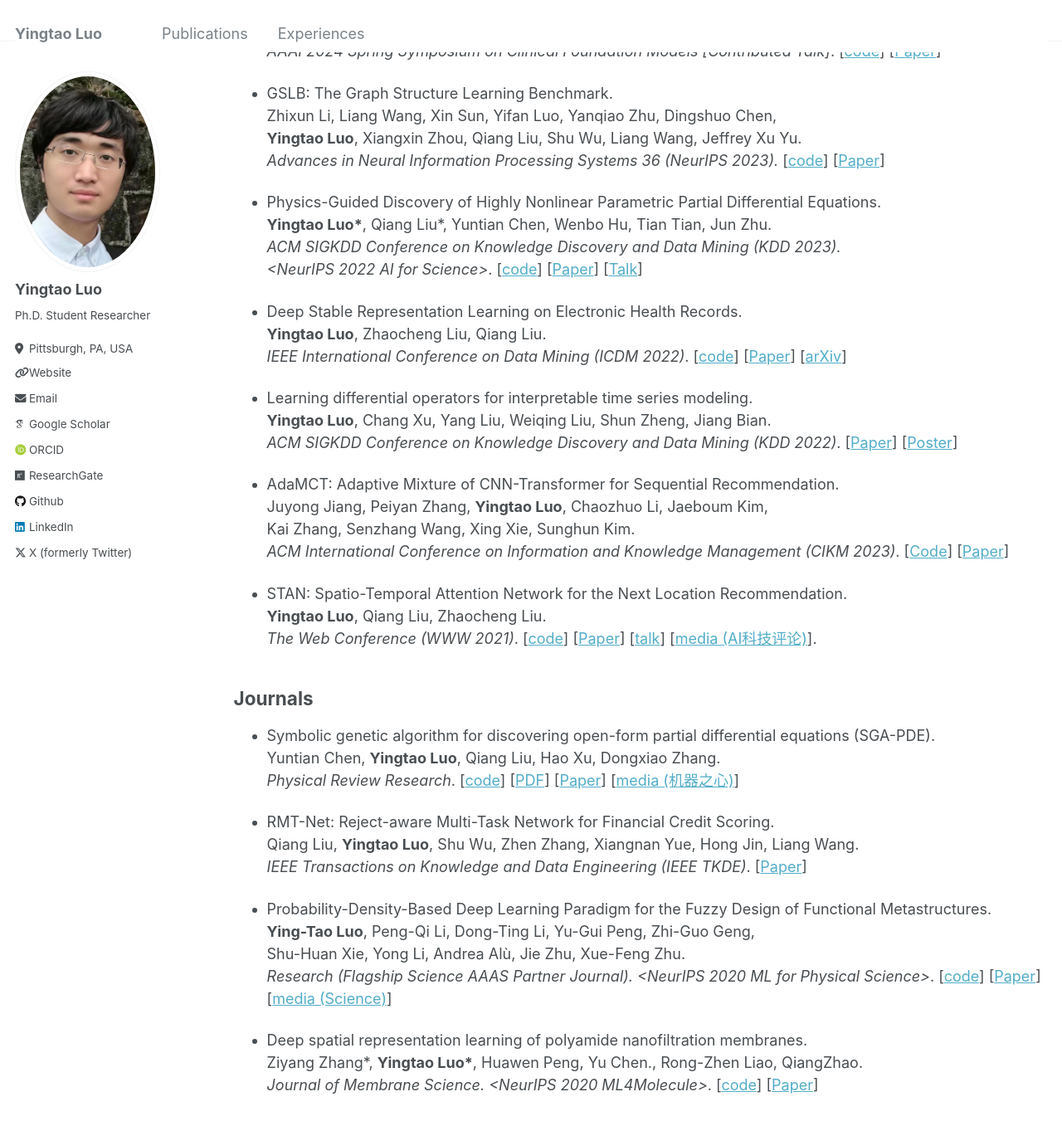
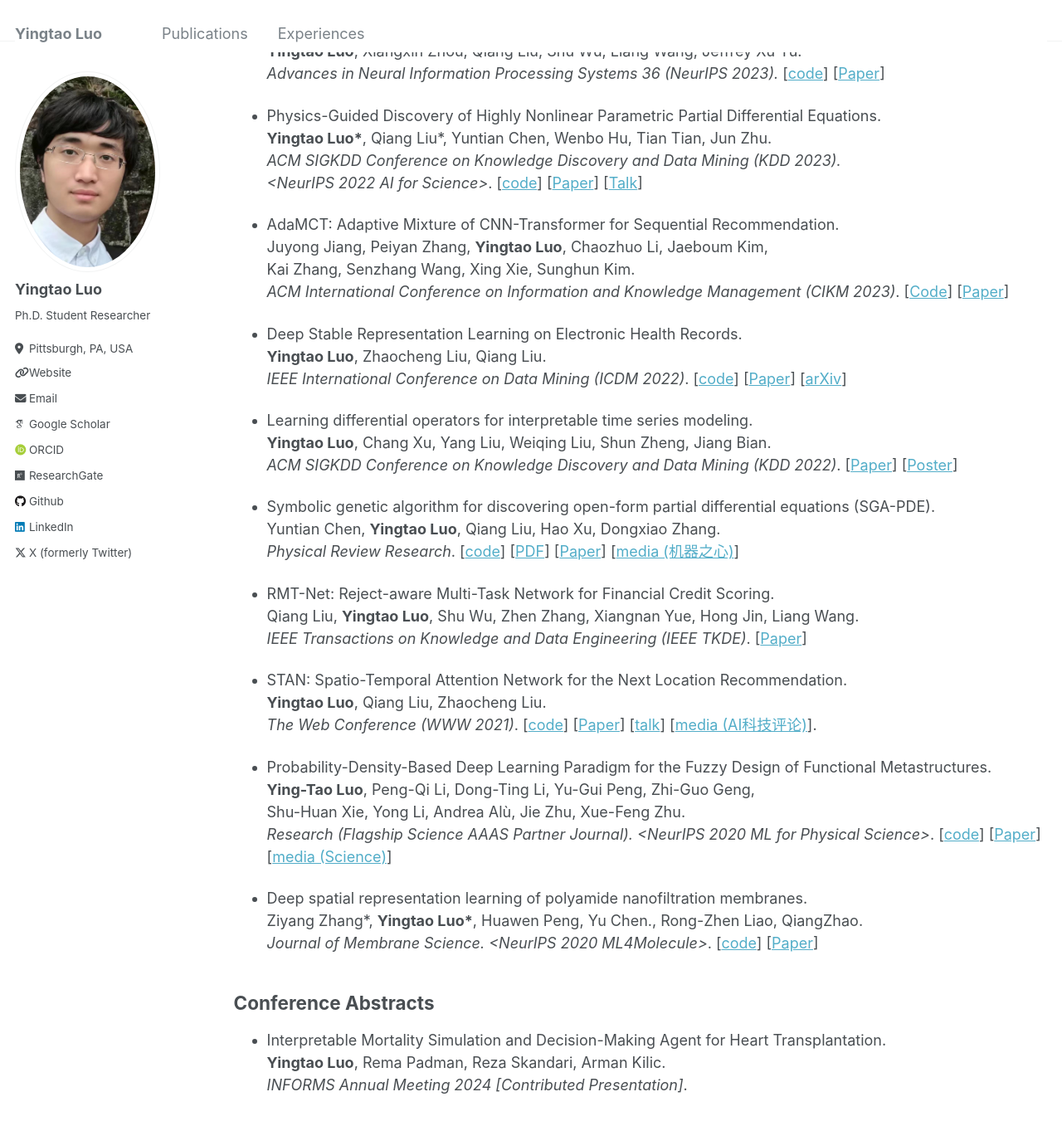
Before and after one commit to yingtaoluo/yingtaoluo.github.io, a Jekyll site: the page built from _pages/publications.md, in a window 1280 px wide and 1400 px high, scrolled down 989 px. Shown: the top 1357 px of the window at 83% size. Built offline with Jekyll 4.4.1, drawn with Linux system fonts in a browser that asks for light colours; some web fonts are replaced; part of the change alters nothing that is shown; some of the changed text lies outside the part shown.

Commit message:
Update publications.md

```diff
--- a/_pages/publications.md
+++ b/_pages/publications.md
@@ -15,17 +15,11 @@ author_profile: true
 <> Presentation at a Workshop
 [Media] coverage report link
 
-
-## Conferences
-
+## Conference Proceedings & Journals
 
 * Your Diffusion Model is Secretly a Noise Classifier and Benefits from Contrastive Training.
 Yunshu Wu, __Yingtao Luo__, Xianghao Kong, Evangelos E. Papalexakis, Greg Ver Steeg.
 *Advances in Neural Information Processing Systems 37 (NeurIPS 2024).* [[Code](https://github.com/yunshuwu/ContrastiveDiffusionLoss)] [[Paper](https://openreview.net/forum?id=RE7wPI4vfT)]
-
-* Interpretable Mortality Simulation and Decision-Making Agent for Heart Transplantation.
-__Yingtao Luo__, Rema Padman, Reza Skandari, Arman Kilic.
-*INFORMS Annual Meeting 2024 [Contributed Presentation]*.
 
 * From One to Zero: RAG-IM Adapts Language Models for Interpretable Zero-Shot Predictions on Clinical Tabular Data.
 Sazan Mahbub, Caleb Ellington, Sina Alinejad, Kevin Wen, __Yingtao Luo__, Ben Lengerich, Eric P Xing.
@@ -57,6 +51,11 @@ __Yingtao Luo\*__, Qiang Liu\*, Yuntian Chen, Wenbo Hu, Tian Tian, Jun Zhu.
 *ACM SIGKDD Conference on Knowledge Discovery and Data Mining (KDD 2023).*
 *<NeurIPS 2022 AI for Science>*. [[code](https://github.com/yingtaoluo/Highly-Nonlinear-PDE-Discovery)] [[Paper](https://doi.org/10.1145/3580305.3599466)] [[Talk](https://dl.acm.org/doi/10.1145/3580305.3599466#)]
 
+* AdaMCT: Adaptive Mixture of CNN-Transformer for Sequential Recommendation.
+Juyong Jiang, Peiyan Zhang, __Yingtao Luo__, Chaozhuo Li, Jaeboum Kim,
+Kai Zhang, Senzhang Wang, Xing Xie, Sunghun Kim.
+*ACM International Conference on Information and Knowledge Management (CIKM 2023)*. [[Code](https://github.com/juyongjiang/AdaMCT)]  [[Paper](https://doi.org/10.1145/3583780.3614773)]
+
 * Deep Stable Representation Learning on Electronic Health Records.
 __Yingtao Luo__, Zhaocheng Liu, Qiang Liu.
 *IEEE International Conference on Data Mining (ICDM 2022)*. [[code](https://github.com/yingtaoluo/Causal-Healthcare-Emebedding)] [[Paper](https://doi.org/10.1109/ICDM54844.2022.00134)]  [[arXiv](https://arxiv.org/abs/2209.01321)]
@@ -65,16 +64,6 @@ __Yingtao Luo__, Zhaocheng Liu, Qiang Liu.
 __Yingtao Luo__, Chang Xu, Yang Liu, Weiqing Liu, Shun Zheng, Jiang Bian.
 *ACM SIGKDD Conference on Knowledge Discovery and Data Mining (KDD 2022)*.  [[Paper](https://doi.org/10.1145/3534678.3539245)] [[Poster](https://github.com/yingtaoluo/yingtaoluo.github.io/blob/master/_publications/LDO_poster.pdf)]
 
-* AdaMCT: Adaptive Mixture of CNN-Transformer for Sequential Recommendation.
-Juyong Jiang, Peiyan Zhang, __Yingtao Luo__, Chaozhuo Li, Jaeboum Kim,
-Kai Zhang, Senzhang Wang, Xing Xie, Sunghun Kim.
-*ACM International Conference on Information and Knowledge Management (CIKM 2023)*. [[Code](https://github.com/juyongjiang/AdaMCT)]  [[Paper](https://doi.org/10.1145/3583780.3614773)]
-
-* STAN: Spatio-Temporal Attention Network for the Next Location Recommendation.
-__Yingtao Luo__, Qiang Liu, Zhaocheng Liu.
-*The Web Conference (WWW 2021)*. [[code](https://github.com/yingtaoluo/Spatial-Temporal-Attention-Network-for-POI-Recommendation)] [[Paper](https://doi.org/10.1145/3442381.3449998)] [[talk](https://www.youtube.com/watch?v=ajNzESvOvzs)] [[media (AI科技评论)](https://mp.weixin.qq.com/s/4WQtyvl5Mh9VdLQ8fCCsxg)].
-
-## Journals
 * Symbolic genetic algorithm for discovering open-form partial differential equations (SGA-PDE).
 Yuntian Chen, __Yingtao Luo__, Qiang Liu, Hao Xu, Dongxiao Zhang.
 *Physical Review Research*. [[code](https://github.com/YuntianChen/SGA-PDE)]  [[PDF](https://journals.aps.org/prresearch/pdf/10.1103/PhysRevResearch.4.023174)]  [[Paper](https://doi.org/10.1103/PhysRevResearch.4.023174)] [[media (机器之心)](https://mp.weixin.qq.com/s?__biz=MzA3MzI4MjgzMw==&mid=2650848139&idx=4&sn=2e5b6578eba657f34871dcf365a288a4&chksm=84e57ff5b392f6e3cbc91fe49d3947824ac7b4d9c7221b9b84ce51a8f0effb1541f35b971145&mpshare=1&scene=24&srcid=0613OlNUYpsdL23cCoDUQxh6&sharer_sharetime=1655123628611&sharer_shareid=4dd9eb6cb1a869d65c4c84d36c4c5186&ascene=14&devicetype=android-29&version=28002357&nettype=WIFI&abtest_cookie=AAACAA%3D%3D&lang=en&countrycode=US&exportkey=n_ChQIAhIQwQYwfEQItITx%2FvrRWt15ZRLsAQIE97dBBAEAAAAAACsoDa14%2FLUAAAAOpnltbLcz9gKNyK89dVj0fO6UJZ5qnYFTkrzP0tVYmAMW6LbRvvfxjyo%2B%2BDMeVLJSoW1IncmlvSQIKJ7ngkmunbNHHExYpF47aOAvaLcmU37ulrLHVWTXFurV2KuNpAk3X1bpuSMjLwZ3Nfx5vhvJcrBGqTrwZTbsQRYaRafsl6qMLkESb3ekh4vmA2YhUACsCYqYEFel8KffkfV89Uk0K866pKlr3Txb7pOXpxmsdk%2Fkom0kVcSIX2ZW3M6iI89Zgq%2B1QjL%2BiT158XMEscaQ7ZiiRS0h&pass_ticket=6vQfl0nMeqC98Hvn2lWXEeWolWrKumwWtUR1leSCwl4Wh2bfNhY3Hr529eahds%2FQVVl%2B0UVQNIXfVMHeodCU1Q%3D%3D&wx_header=3)]
@@ -82,6 +71,10 @@ Yuntian Chen, __Yingtao Luo__, Qiang Liu, Hao Xu, Dongxiao Zhang.
 * RMT-Net: Reject-aware Multi-Task Network for Financial Credit Scoring.
 Qiang Liu, __Yingtao Luo__, Shu Wu, Zhen Zhang, Xiangnan Yue, Hong Jin, Liang Wang.
 *IEEE Transactions on Knowledge and Data Engineering (IEEE TKDE)*. [[Paper](https://doi.org/10.1109/TKDE.2022.3179025)]
+
+* STAN: Spatio-Temporal Attention Network for the Next Location Recommendation.
+__Yingtao Luo__, Qiang Liu, Zhaocheng Liu.
+*The Web Conference (WWW 2021)*. [[code](https://github.com/yingtaoluo/Spatial-Temporal-Attention-Network-for-POI-Recommendation)] [[Paper](https://doi.org/10.1145/3442381.3449998)] [[talk](https://www.youtube.com/watch?v=ajNzESvOvzs)] [[media (AI科技评论)](https://mp.weixin.qq.com/s/4WQtyvl5Mh9VdLQ8fCCsxg)].
 
 * Probability-Density-Based Deep Learning Paradigm for the Fuzzy Design of Functional Metastructures.
 __Ying-Tao Luo__, Peng-Qi Li, Dong-Ting Li, Yu-Gui Peng, Zhi-Guo Geng,
@@ -91,3 +84,9 @@ Shu-Huan Xie, Yong Li, Andrea Alù, Jie Zhu, Xue-Feng Zhu.
 * Deep spatial representation learning of polyamide nanofiltration membranes.
 Ziyang Zhang\*, __Yingtao Luo\*__, Huawen Peng, Yu Chen., Rong-Zhen Liao, QiangZhao.
 *Journal of Membrane Science. <NeurIPS 2020 ML4Molecule>*. [[code](https://github.com/yingtaoluo/Nanofiltration-Membrane-Deep-Learning)]  [[Paper](https://doi.org/10.1016/j.memsci.2020.118910)]
+
+## Conference Abstracts
+
+* Interpretable Mortality Simulation and Decision-Making Agent for Heart Transplantation.
+__Yingtao Luo__, Rema Padman, Reza Skandari, Arman Kilic.
+*INFORMS Annual Meeting 2024 [Contributed Presentation]*.
```
